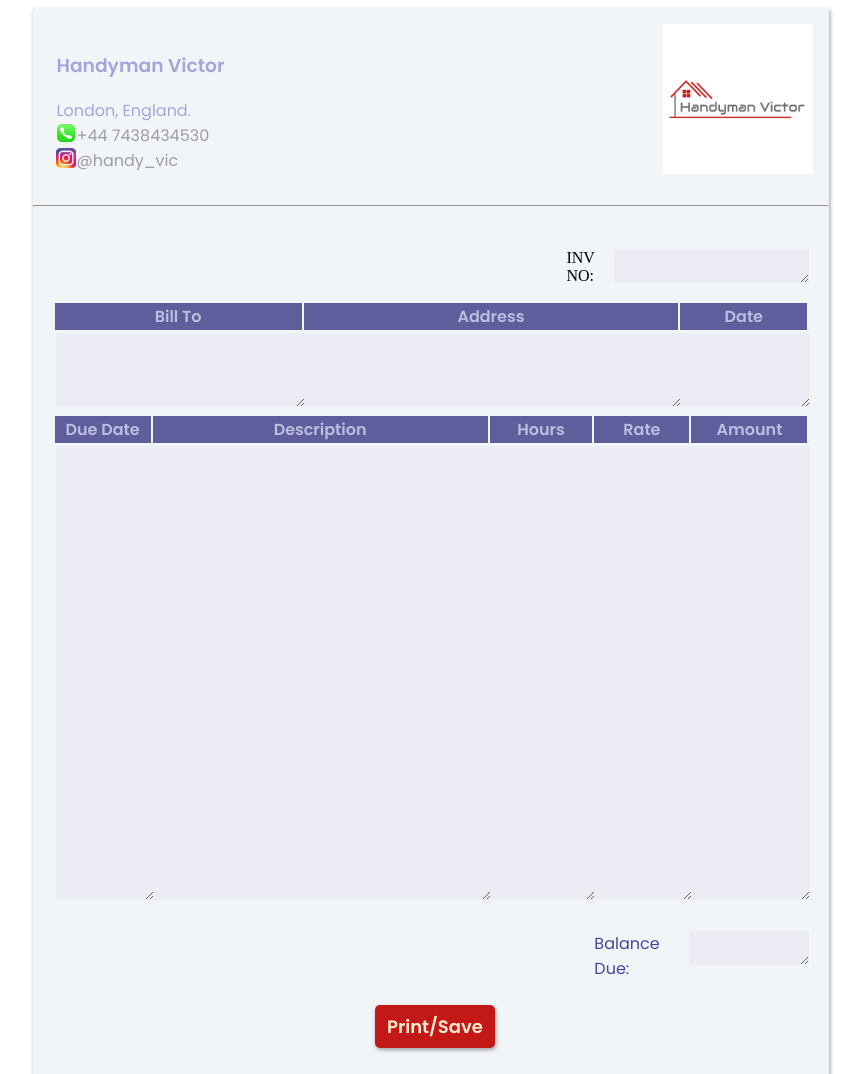
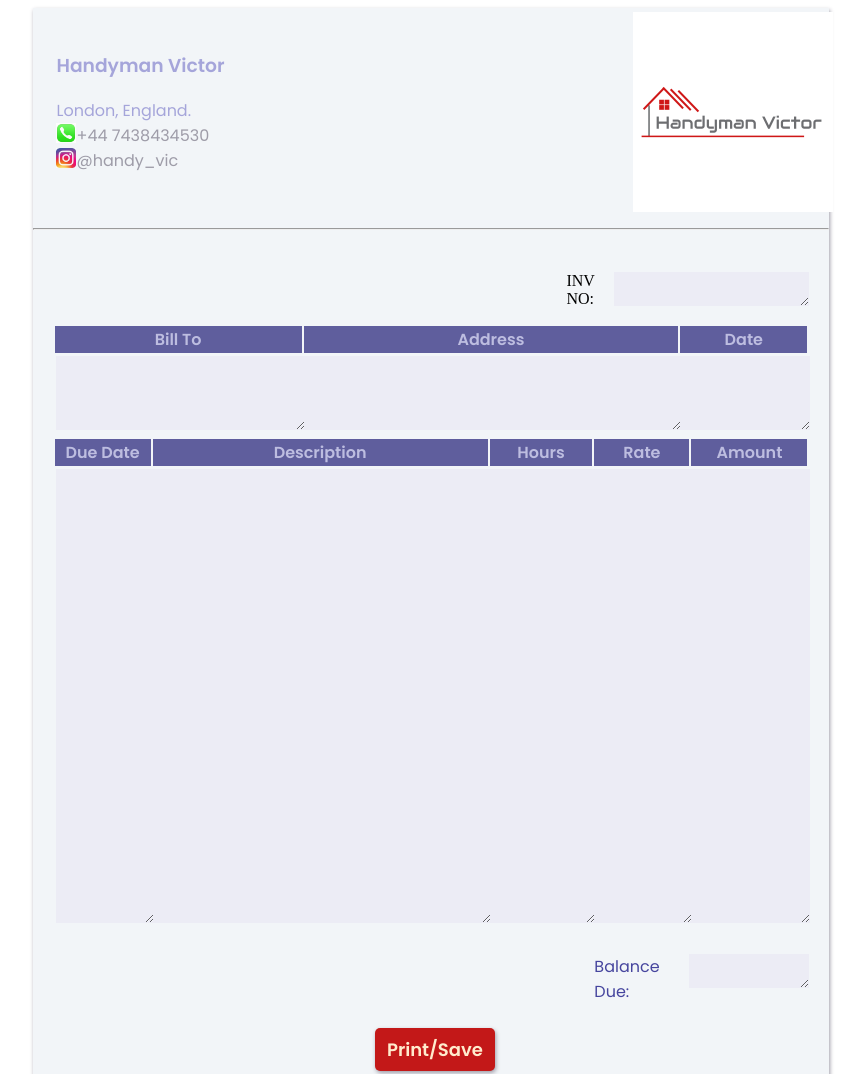
Before and after one commit to kachifako/Handyman-Victor-invoice, a plain HTML site: page Index.html in a window 1280 px wide. Shown: the top 1074 px of the page, without its empty margins (209-1072 px from the left). Drawn offline with Linux system fonts and the light colour scheme.

Commit message:
Update Index.html
code error corrected in header.

```diff
--- a/Index.html
+++ b/Index.html
@@ -25,8 +25,8 @@
                 </div>
 
                 <!--handyman victor logo-->
-                <div class="logo">
-                    <img style="width:150px; height:150px; " src="./images/2a778a7e4ecf485f8d3b7b6751298e10.png" alt="">
+                <div >
+                    <img class="logo" src="./images/2a778a7e4ecf485f8d3b7b6751298e10.png" alt="">
                 </div>
             </header>
 
@@ -111,6 +111,8 @@
 
 
 
+    </body>
+
 
 
 </html>
```
